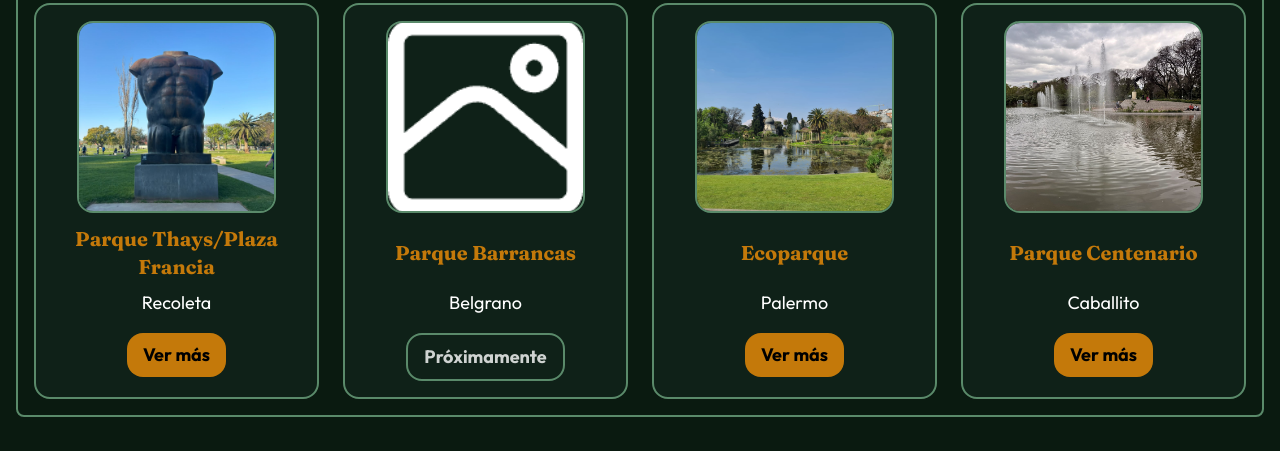
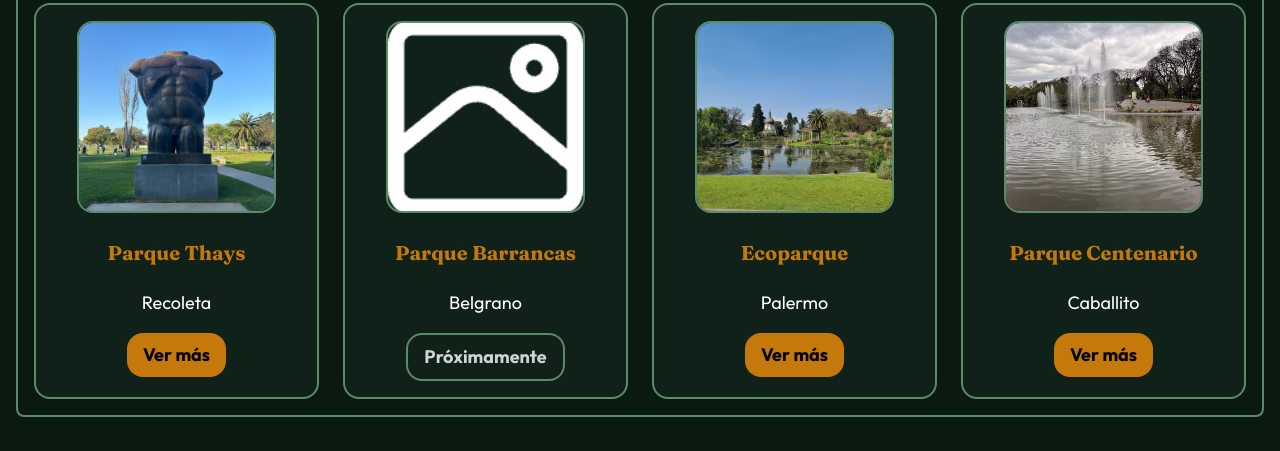
Before and after one commit to adri-bergantino/pulmonVerde, a website: page index.html in a window 1280 px wide. Shown: the part 1279-1730 px from the top of the page. Drawn offline with nearby package versions, Linux system fonts and the light colour scheme.

Commit message:
Elimine los plaza francia del index

```diff
--- a/index.html
+++ b/index.html
@@ -86,7 +86,7 @@
 
                 <li class="flex flex-col bg-[#0F2118] p-4 rounded-2xl border-2 border-[#5A8A6A]">
                     <img src="Fotos/thays/torso.jpg" alt="Escultura Torso de Botero en el Parque Thays" class="block mx-auto w-4/5 h-48 object-cover rounded-2xl border-2 border-[#5A8A6A]">
-                    <h3 class="font-Fraunces font-bold text-[#C4790A] text-lg md:text-xl text-center mt-3 min-h-[3.5rem] flex items-center justify-center break-words">Parque Thays/Plaza Francia</h3>
+                    <h3 class="font-Fraunces font-bold text-[#C4790A] text-lg md:text-xl text-center mt-3 min-h-[3.5rem] flex items-center justify-center break-words">Parque Thays</h3>
                     <p class="text-center text-lg mt-2">Recoleta</p>
                     <a href="thays.html" aria-label="Ver más sobre el Parque Thays" class="bg-[#C4790A] text-black px-4 py-2 text-lg font-bold mx-auto mt-4 rounded-2xl hover:scale-110 transition-transform">Ver más</a>
                 </li>
```
